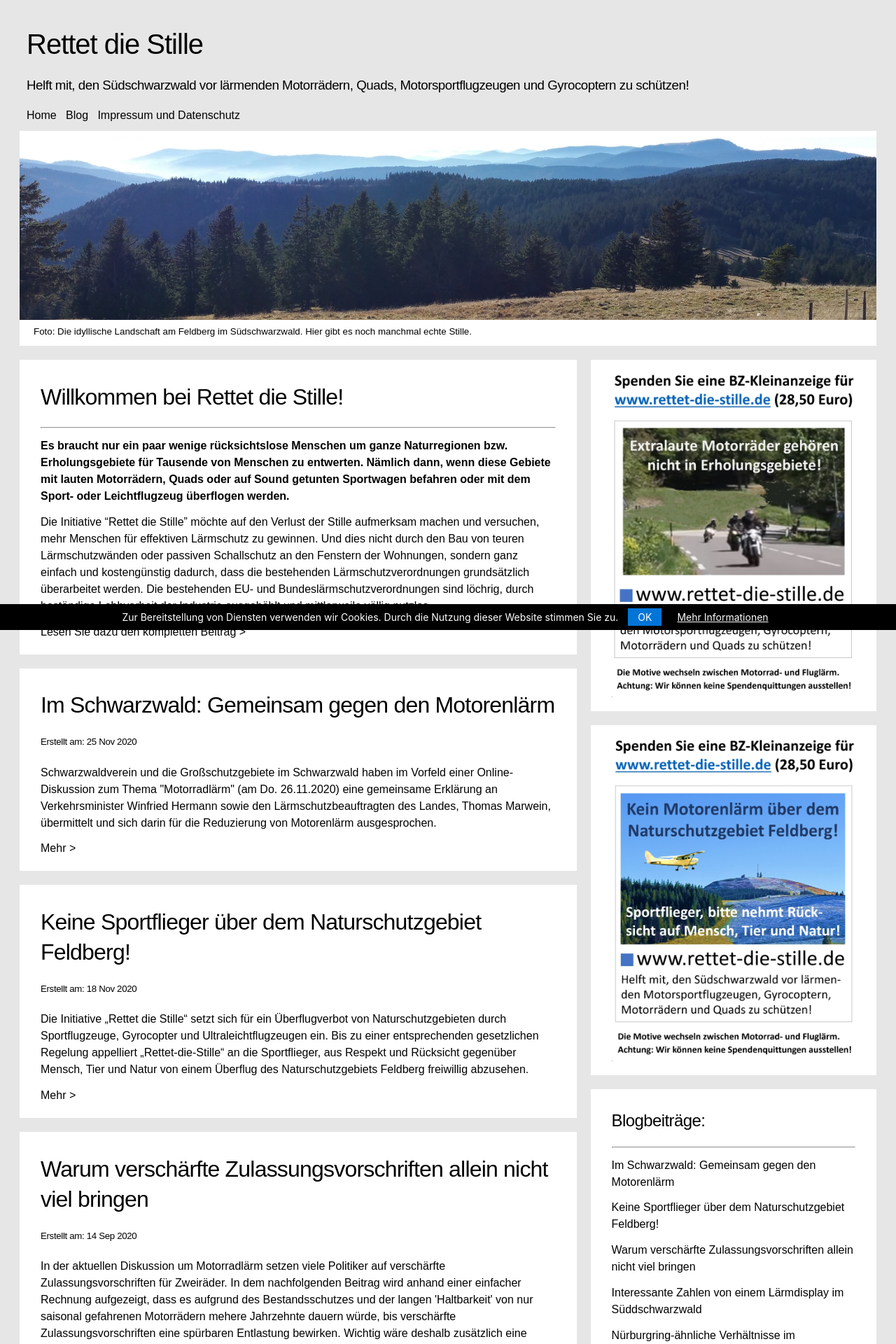
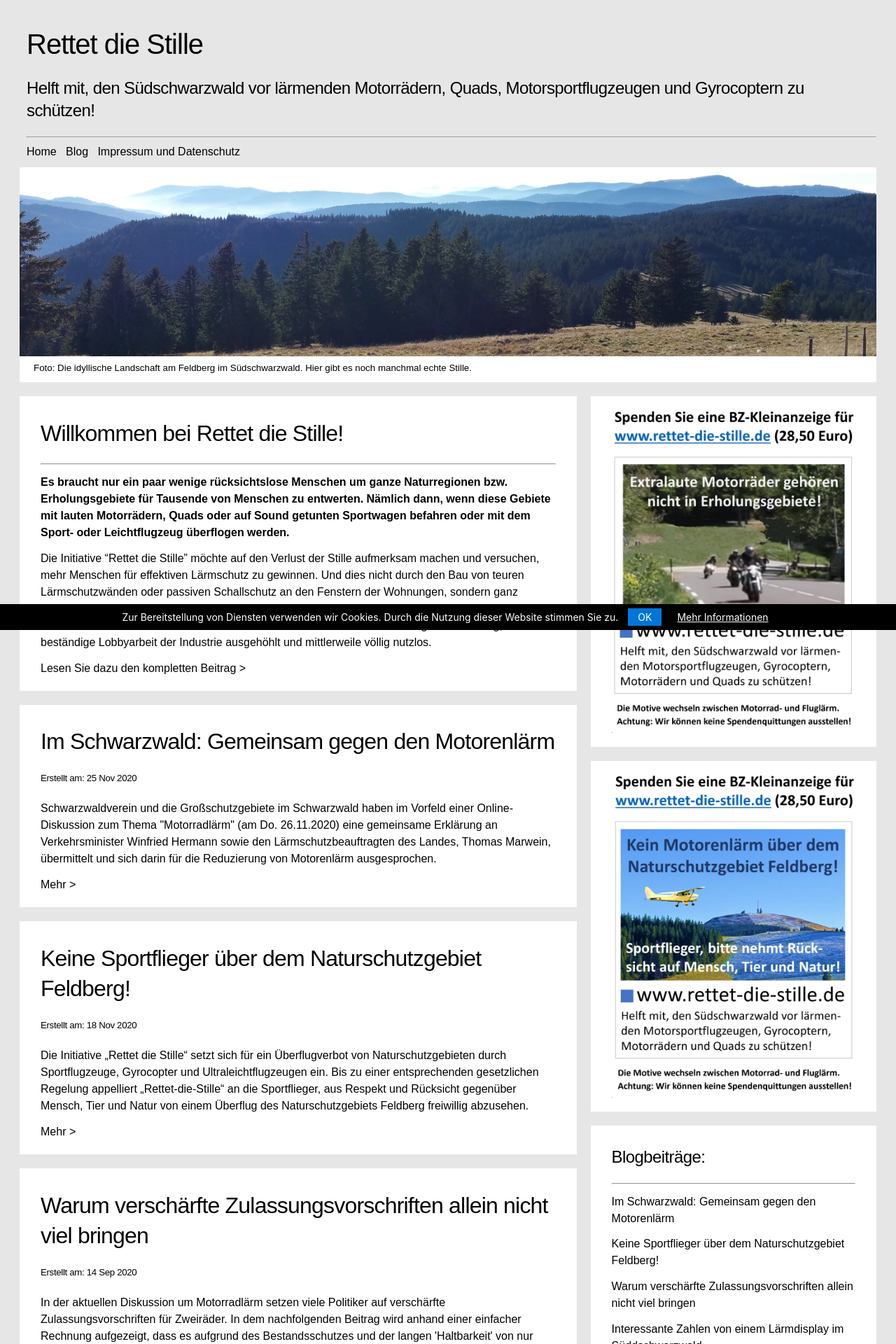
Before and after one commit to rettet-die-stille/rettet-die-stille.github.io, a Jekyll site: the page built from index.md, in a window 1280 px wide. Shown: the top 1920 px of the page at 70% size. Built offline with Jekyll 4.4.1, drawn with Linux system fonts in a browser that asks for light colours.

Commit message:
Update _nav.html

```diff
--- a/_includes/_nav.html
+++ b/_includes/_nav.html
@@ -2,9 +2,10 @@
     <h1 style="padding: 0;border: 0;margin-bottom: 0px;font-size: 2.5em;margin-top: 0.2em;">
         <a href="/">Rettet die Stille</a>
     </h1>
-    <h3>
+    <h2>
         Helft mit, den Südschwarzwald vor lärmenden Motorrädern, Quads, Motorsportflugzeugen und Gyrocoptern zu schützen!
-    </h3>
+    </h2>
+    <hr>
     <div style="text-align: left;margin-left: 0.2;">
         <a href="/index.html">Home</a>&nbsp;&nbsp;
         <a href="/blog.html">Blog</a>&nbsp;&nbsp;
```
